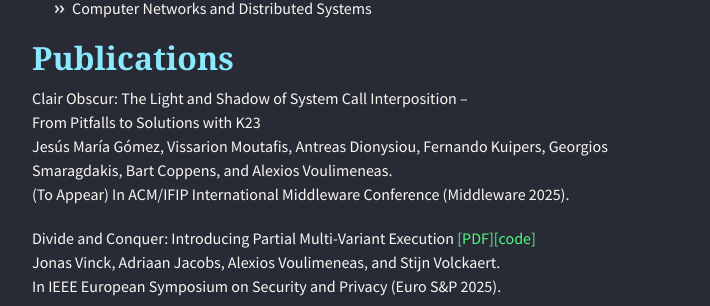
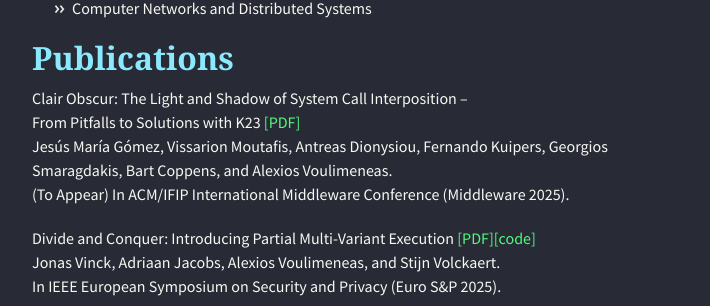
Before and after one commit to alexios-voulimeneas/alexios-voulimeneas.github.io, a Jekyll site: the page built from index.md, in a window 1280 px wide and 900 px high, scrolled down 2194 px. Shown: the part 148-454 px from the top of the window, without its empty margins (283-993 px from the left). Built offline with Jekyll 4.4.1, drawn with Linux system fonts in a browser that asks for light colours; nearby versions of some CDN libraries; the repository's description, which GitHub fills in, is left out.

Commit message:
Update index.md

```diff
--- a/index.md
+++ b/index.md
@@ -55,7 +55,7 @@ My research interests include:
 ## [](#header-2)Publications
 
 Clair Obscur: The Light and Shadow of System Call Interposition –
-From Pitfalls to Solutions with K23
+From Pitfalls to Solutions with K23 [[PDF]](./papers/K23_camera_ready.pdf)
 Jesús María Gómez, Vissarion Moutafis, Antreas Dionysiou, Fernando Kuipers, Georgios Smaragdakis, Bart Coppens, and Alexios Voulimeneas.
 (To Appear) In ACM/IFIP International Middleware Conference (Middleware 2025).
 
```
